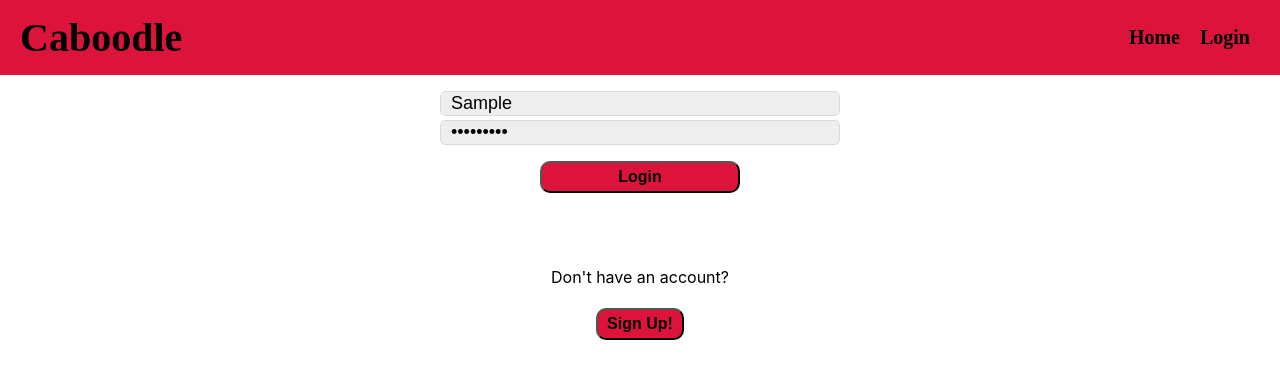
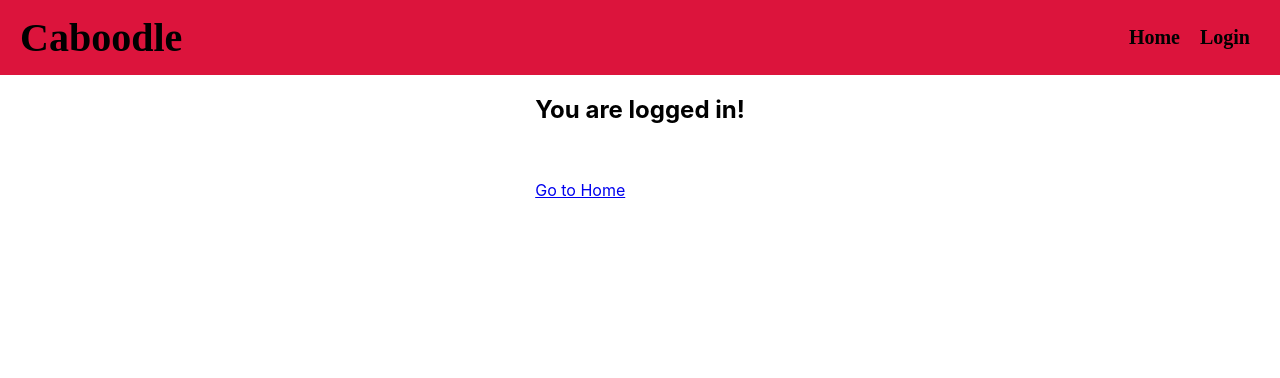
Before and after one commit to mguadagni/caboodle_react, a React (Create React App) app: page /login in a window 1280 px wide. Both pictures are taken after typing "Sample", "Sample123" into the empty fields and a click on the button "Login". Shown: the top 378 px of the page. Built offline with nearby package versions, Linux system fonts and the light colour scheme; no server answers.

Commit message:
Continued effort on Login Function

```diff
--- a/src/components/Auth/LoginForm.js
+++ b/src/components/Auth/LoginForm.js
@@ -1,72 +1,82 @@
-import React, { useState } from 'react';
+import React, { useState, useRef, useEffect } from 'react';
 import Container from '../common/Container';
 import Form from '../common/Form';
 import InLineInputContainer from '../common/InlineInputContainer';
 import Input from '../common/Input';
 import Button from '../common/Button';
 import {useNavigate} from 'react-router-dom';
-import Proptypes from 'prop-types';
 
-// async function loginUser(credentials) {
+const LoginForm = () => {
 
-//     return fetch('http://localhost:8080/api/auth/signin', {
-//         method: 'POST',
-//         headers: {
-//             'Content-Type': 'application/json'
-//         },
-//         body: JSON.stringify(credentials)
-//     })
-//     .then(data => data.json())
-// }
+    const userRef = useRef();
+    const errRef = useRef();
 
-const LoginForm = (/*{setToken},*/ props) => {
+    const [user, setUser] = useState('');
+    const [pwd, setPwd] = useState('');
+    const [errMsg, setErrMsg] = useState('');
+    const [success, setsuccess] = useState(false);
+
+    // useEffect(() => {
+    //     userRef.current.focus();
+    // }, [])
+
+    useEffect(() => {
+        setErrMsg('');
+    }, [user, pwd])
+
+    const handleSubmit = async (e) => {
+        e.preventDefault();
+        console.log(user, pwd)
+        setUser('');
+        setPwd('');
+        setsuccess(true);
+    }
 
     const navigate = useNavigate();
 
-    const handleChange = (e) => {
-        props.updateForm(e.target.id, e.target.value)
-    }
+    // const handleChange = (e) => {
+    //     props.updateForm(e.target.id, e.target.value)
+    // }
 
     const handleSignUpButton = (e) => {
         navigate('/signup');
     }
 
-    const [username, setUserName] = useState();
-    const [password, setPassword] = useState();
-
-    // const handleSubmit = async e => {
-    //     e.preventDefault();
-    //     const token = await loginUser({
-    //         username,
-    //         password
-    //     });
-    //     setToken(token);
-    //     navigate('/');
-    // }
-
-    console.log(props);
     return (
+        <>
+        {success ? (
+            <section>
+                <h1>You are logged in!</h1>
+                <br />
+                <p>
+                    <a href="http://localhost:3000/">Go to Home</a>
+                </p>
+            </section>
+        ) : (
         <Container>
-            <Form onSubmit={props.onSubmit}>
+            <p ref={errRef} className={errMsg ? "errmsg" : "offscreen"}
+            aria-live="assertive">{errMsg}</p>
+            <Form onSubmit={handleSubmit}>
                 <InLineInputContainer style={{marginTop: '1em'}}>
                     <Input
-                        name="id"
+                        name="username"
                         id="username"
                         placeholder="Username"
-                        value={props.query.username}
-                        onChange={handleChange}
+                        ref={userRef}
+                        onChange={(e) => setUser(e.target.value)}
+                        value={user}
                         required
                     />
                 </InLineInputContainer>
-                <InLineInputContainer style={{marginTop: '0.25em'}}>
+                <InLineInputContainer style={{marginTop: '1em'}}>
                     <Input
+                        type="password"
                         name="password"
                         id="password"
                         placeholder="Password"
-                        value={props.query.password}
-                        onChange={handleChange}
+                        onChange={(e) => setPwd(e.target.value)}
+                        value={pwd}
                         required
-                        type="password"
                     />
                 </InLineInputContainer>
                 <Button style={{marginTop: '1em'}}>Login</Button>
@@ -75,13 +85,10 @@ const LoginForm = (/*{setToken},*/ props) => {
                 <p style={{marginTop: '4em'}}>Don't have an account?</p>
                 <Button>Sign Up!</Button>
             </Form>
-
         </Container>
+        )}
+        </>
     )
 }
 
 export default LoginForm;
-
-LoginForm.propTypes = {
-    setToken: Proptypes.func.isRequired
-}
```
